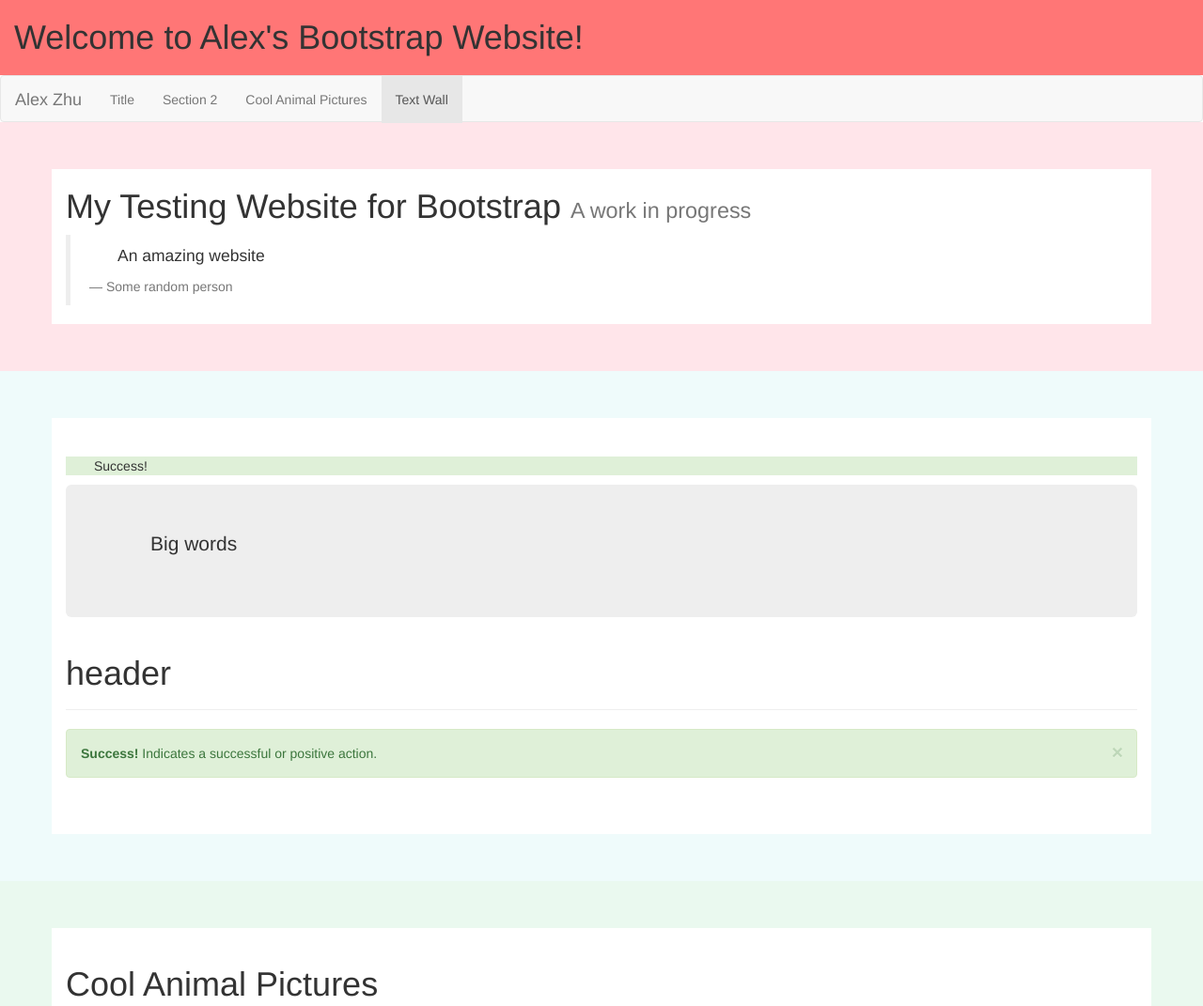
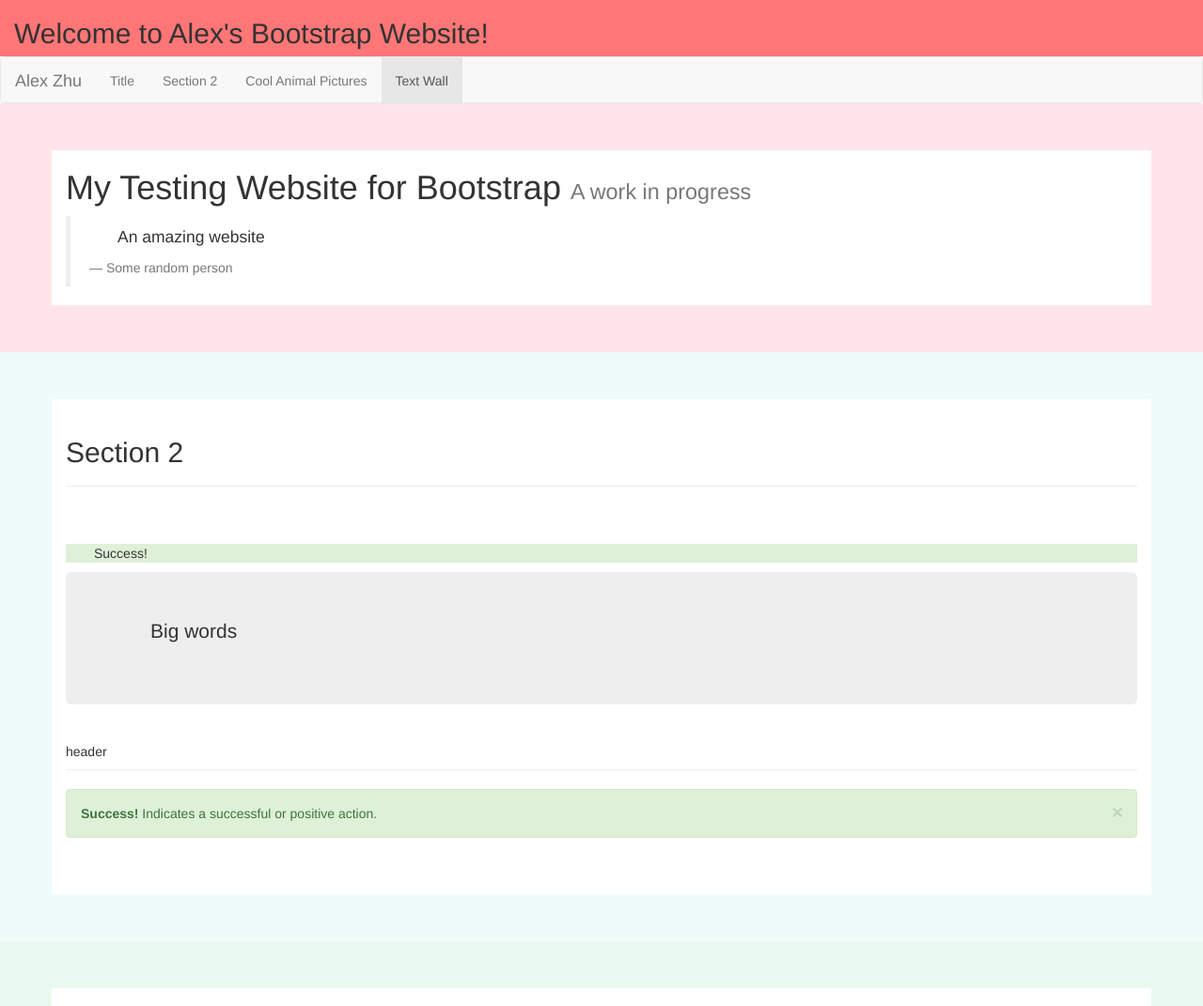
Before and after one commit to alexzhu25/bootstrapTestSite, a plain HTML site: page index.html in a window 1280 px wide. Shown: the top 1071 px of the page at 94% size. Drawn offline with nearby package versions, Linux system fonts and the light colour scheme.

Commit message:
adjusted topHeader, changed section titles to h2

```diff
--- a/css/mainStyle.css
+++ b/css/mainStyle.css
@@ -44,10 +44,15 @@ p {
   width: 30px;
 }
 
+/* Area above navbar for welcoming */
 #topHeader {
-  height: 80px;
   overflow: hidden;
+  height: 60px;
   background-color: #ff7676;
+  /* horizontal centering for text */
+  display: flex;
+  flex-direction: column;
+  justify-content: center;
 }
 
 .section {
--- a/index.html
+++ b/index.html
@@ -12,11 +12,10 @@
 <body>
 
 <div id="topHeader" class="container-fluid">
-  <h1>Welcome to Alex's Bootstrap Website!</h1>
+  <h2>Welcome to Alex's Bootstrap Website!</h2>
 </div>
 
-<!--nav class="navbar navbar-default navbar-fixed-top"-->
-<nav class="navbar navbar-default" data-spy="affix" data-offset-top="80">
+<nav class="navbar navbar-default" data-spy="affix" data-offset-top="60">
   <div class="container-fluid">
     <div class="navbar-header">
       <button type="button" class="navbar-toggle" data-toggle="collapse" data-target="#myNavbar">
@@ -51,6 +50,9 @@
 <!-- TODO: place images here -->
 <div id="section2" class="section">
   <div class="container">
+    <div class="page-header">
+      <h2>Section 2</h2>
+    </div>
     <br><br>
     <div class="row">
       <div class="col-sm-4"></div>
@@ -62,7 +64,7 @@
       <p>Big words</p>
     </div>
     <div class="page-header">
-      <h1>header</h1>
+      header
     </div>
     <div class="alert alert-success alert-dismissable">
       <a href="#" class="close" data-dismiss="alert" aria-label="close">&times;</a>
@@ -75,7 +77,7 @@
 <div id="sectionAnimals" class="section">
   <div class="container">
     <div class="page-header">
-      <h1>Cool Animal Pictures</h1>
+      <h2>Cool Animal Pictures</h2>
     </div>
     <div id="myCarousel" class="carousel slide" data-ride="carousel">
       <!-- Indicators -->
@@ -113,7 +115,7 @@
 <div id="section4" class="section">
   <div class="container">
     <div class="page-header">
-      <h1>Section 4</h1>
+      <h2>Section 4</h2>
     </div>
     <p>
       Lorem ipsum dolor sit amet, consectetur adipiscing elit. Cras consectetur nisl risus, eu volutpat mauris vehicula eget. Etiam tincidunt mauris velit, vitae feugiat tortor ornare et. Nulla felis felis, ullamcorper vel eros et, accumsan porta erat. Donec sed mauris turpis. Suspendisse lobortis diam non tempor facilisis. Aenean gravida augue ac metus vulputate, in condimentum arcu facilisis. Aenean ante elit, hendrerit a malesuada in, faucibus sed mi.
```
